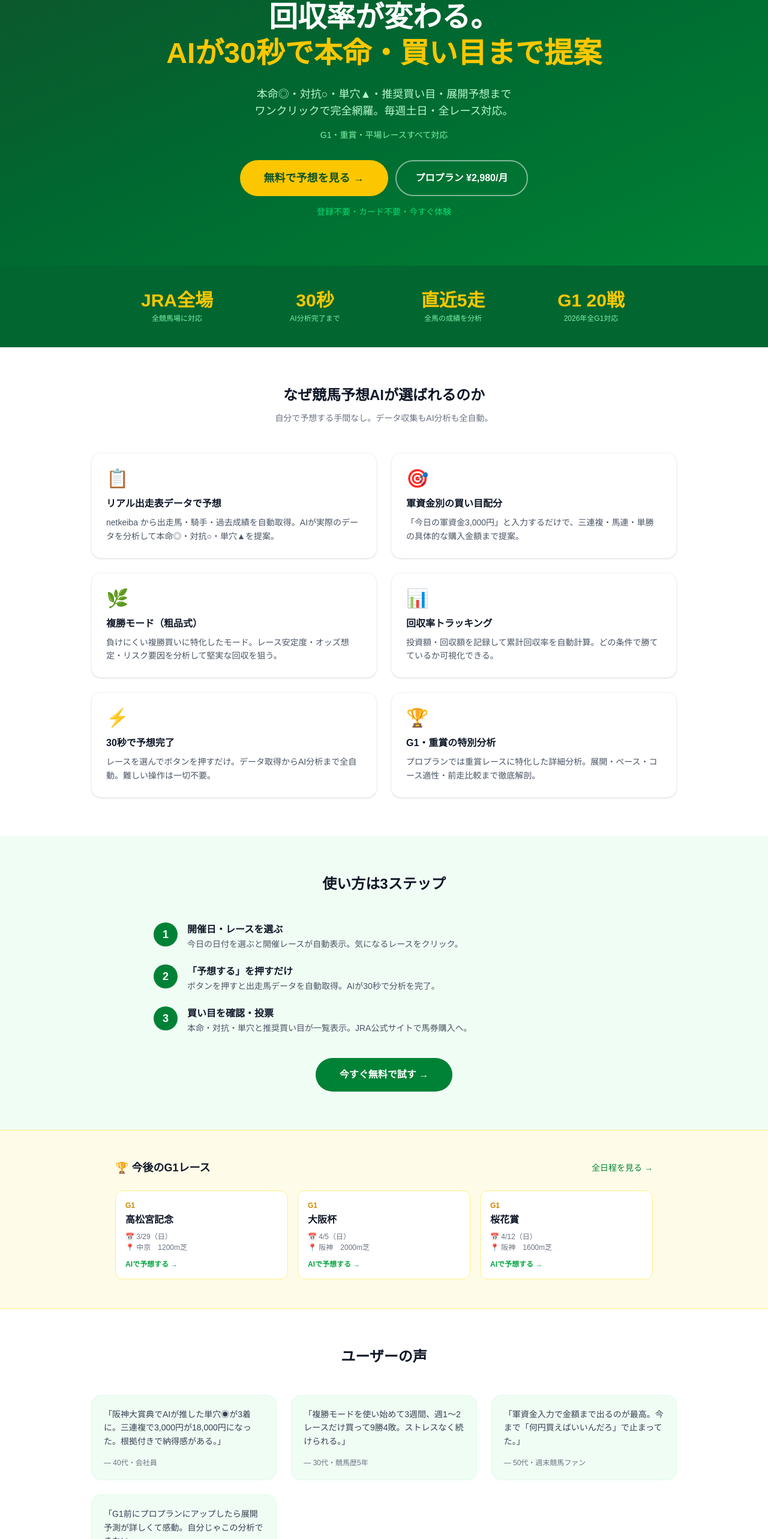
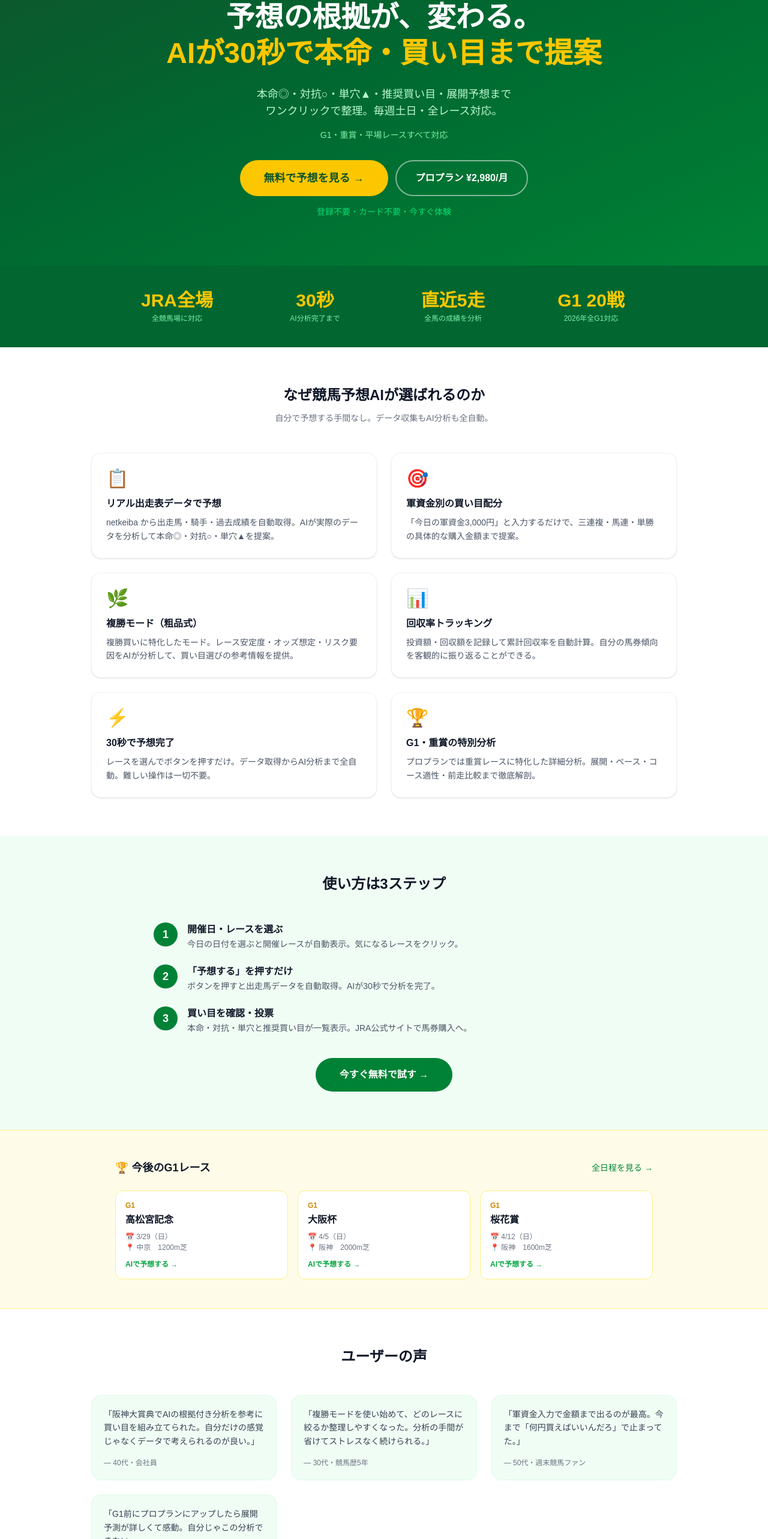
Before and after one commit to pokkori/keiba-yoso-ai, a Next.js app: page / in a window 1280 px wide. Shown: the part 178-2744 px from the top of the page at 60% size. Built offline with nearby package versions, Linux system fonts and the light colour scheme; no server answers.

Commit message:
fix: remove misleading ROI claims from LP, add disclaimer footer

```diff
--- a/src/app/page.tsx
+++ b/src/app/page.tsx
@@ -49,12 +49,12 @@ const FEATURES = [
   {
     icon: "🌿",
     title: "複勝モード（粗品式）",
-    desc: "負けにくい複勝買いに特化したモード。レース安定度・オッズ想定・リスク要因を分析して堅実な回収を狙う。",
+    desc: "複勝買いに特化したモード。レース安定度・オッズ想定・リスク要因をAIが分析して、買い目選びの参考情報を提供。",
   },
   {
     icon: "📊",
     title: "回収率トラッキング",
-    desc: "投資額・回収額を記録して累計回収率を自動計算。どの条件で勝てているか可視化できる。",
+    desc: "投資額・回収額を記録して累計回収率を自動計算。自分の馬券傾向を客観的に振り返ることができる。",
   },
   {
     icon: "⚡",
@@ -69,8 +69,8 @@ const FEATURES = [
 ];
 
 const VOICES = [
-  { text: "阪神大賞典でAIが推した単穴◉が3着に。三連複で3,000円が18,000円になった。根拠付きで納得感がある。", name: "40代・会社員" },
-  { text: "複勝モードを使い始めて3週間、週1〜2レースだけ買って9勝4敗。ストレスなく続けられる。", name: "30代・競馬歴5年" },
+  { text: "阪神大賞典でAIの根拠付き分析を参考に買い目を組み立てられた。自分だけの感覚じゃなくデータで考えられるのが良い。", name: "40代・会社員" },
+  { text: "複勝モードを使い始めて、どのレースに絞るか整理しやすくなった。分析の手間が省けてストレスなく続けられる。", name: "30代・競馬歴5年" },
   { text: "軍資金入力で金額まで出るのが最高。今まで「何円買えばいいんだろ」で止まってた。", name: "50代・週末競馬ファン" },
   { text: "G1前にプロプランにアップしたら展開予測が詳しくて感動。自分じゃこの分析できない。", name: "20代・競馬初心者" },
 ];
@@ -168,12 +168,12 @@ export default function Home() {
       <section className="text-center py-20 px-6 bg-gradient-to-br from-green-900 to-green-700 text-white">
         <p className="text-xs font-bold text-green-300 mb-4 tracking-widest uppercase">リアルデータ × AI分析</p>
         <h1 className="text-4xl md:text-5xl font-bold mb-6 leading-tight">
-          回収率が変わる。<br />
+          予想の根拠が、変わる。<br />
           <span className="text-yellow-400">AIが30秒で本命・買い目まで提案</span>
         </h1>
         <p className="text-lg text-green-200 mb-4 max-w-xl mx-auto">
           本命◎・対抗○・単穴▲・推奨買い目・展開予想まで<br />
-          ワンクリックで完全網羅。毎週土日・全レース対応。
+          ワンクリックで整理。毎週土日・全レース対応。
         </p>
         <p className="text-green-300 text-sm mb-8">G1・重賞・平場レースすべて対応</p>
         <div className="flex flex-col sm:flex-row gap-3 justify-center items-center">
@@ -370,6 +370,9 @@ export default function Home() {
       </section>
 
       <footer className="text-center py-8 text-sm text-gray-400 border-t">
+        <p className="text-gray-500 text-xs mb-3">
+          ※本サービスはエンターテインメント目的の予想サービスです。馬券の的中・収益を保証するものではありません。
+        </p>
         <p className="text-yellow-600 text-xs mb-4 font-semibold">
           ⚠️ 本サービスは18歳以上の方を対象としています。競馬は公営競技です。馬券購入は各自の判断と責任で行ってください。ギャンブル依存症でお悩みの方は
           <a href="https://www.ncasa-japan.jp/" target="_blank" rel="noopener noreferrer" className="underline hover:text-yellow-400">こちら</a>
```
